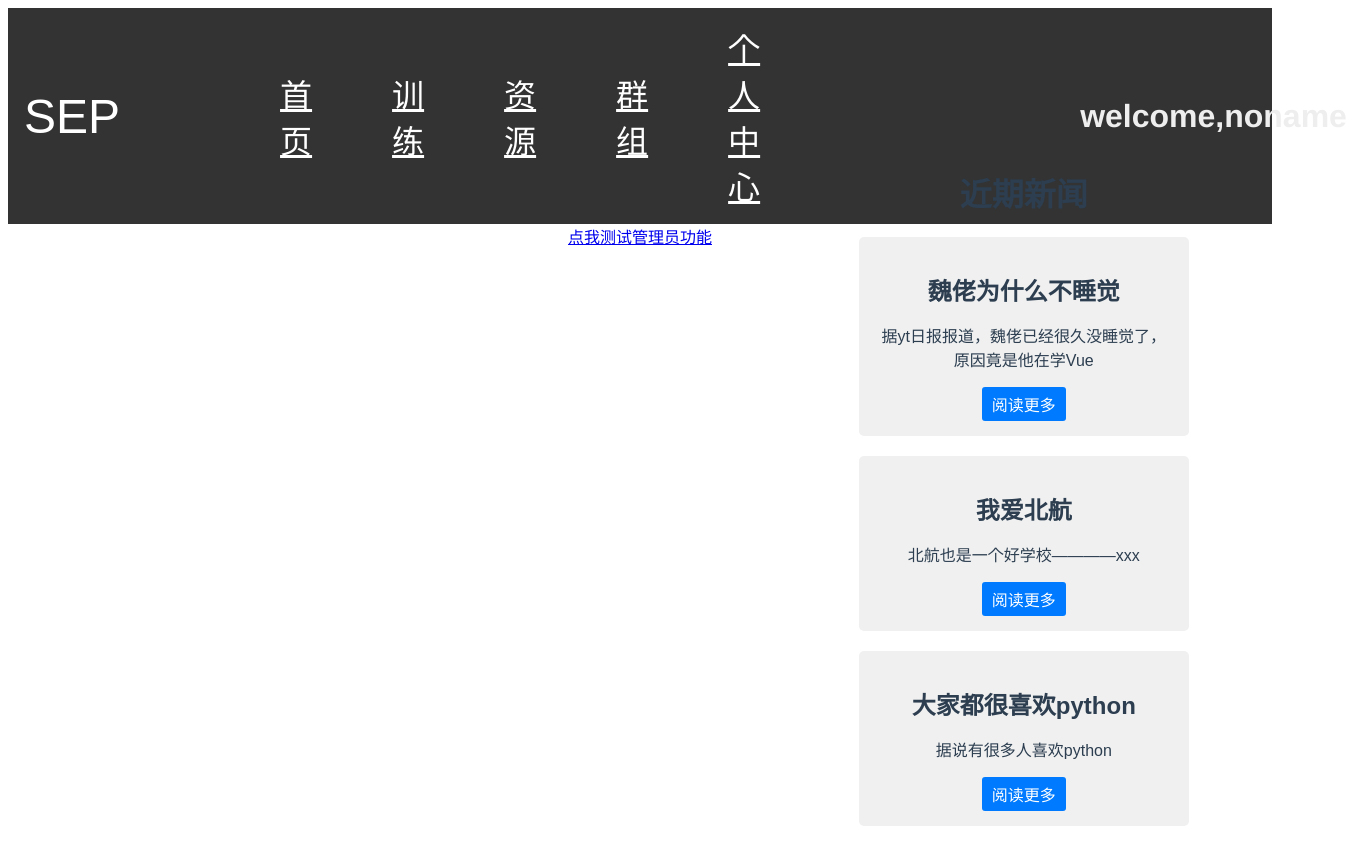
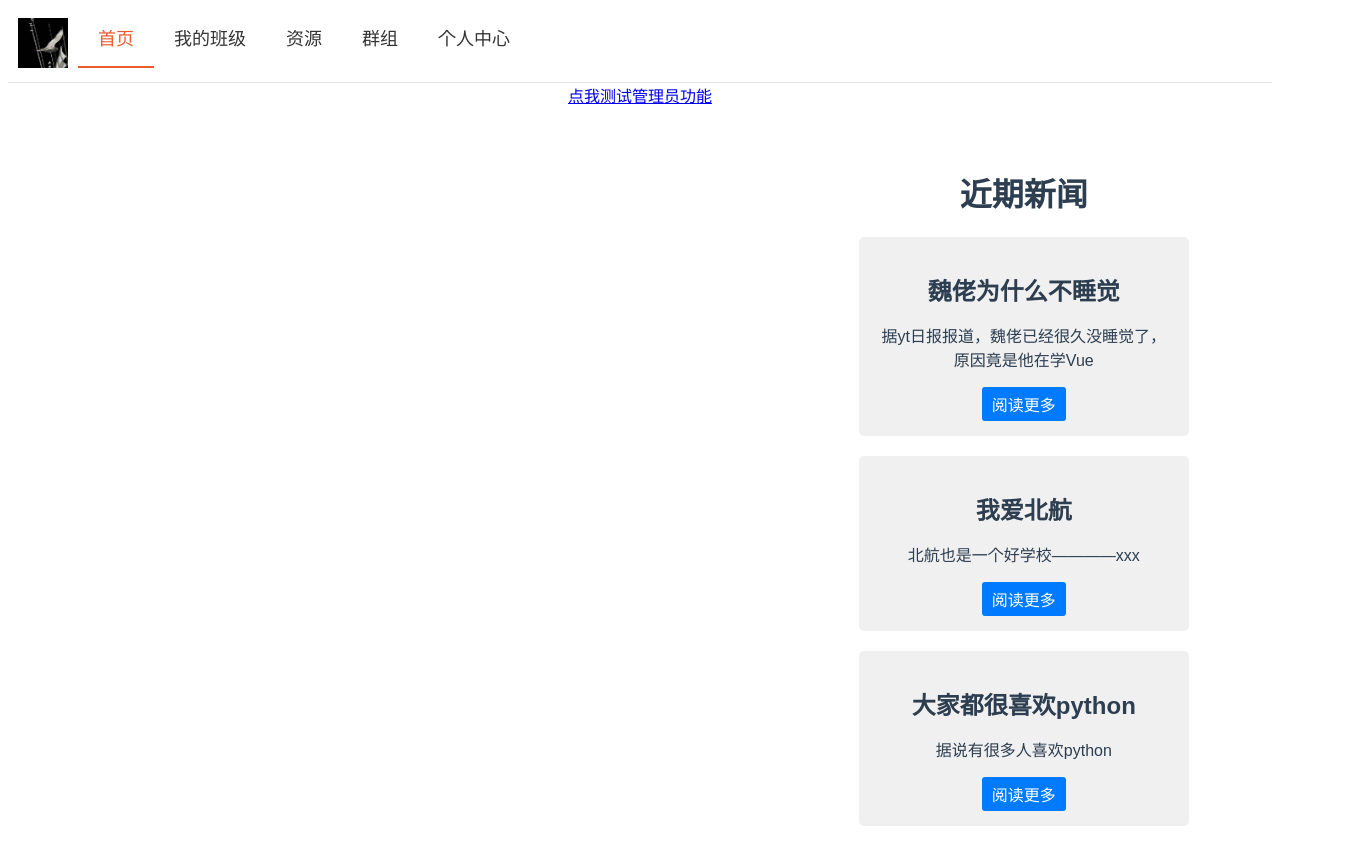
Before and after one commit to zhangyitonggg/ASEPT, a Vue app in the folder frontend/: page /home in a window 1280 px wide. Shown: the whole page, 1347 px wide, since content can reach past the window. Built offline with nearby package versions, Linux system fonts and the light colour scheme.

Commit message:
更新导航栏

```diff
--- a/frontend/src/components/Header.vue
+++ b/frontend/src/components/Header.vue
@@ -1,75 +1,76 @@
 <template>
-    <nav class="header">
-      <div class="header-menu">
-        <div class="header-start">
-          <div class="header-logo-text">SEP</div>
-          <a class="header-item-first" href="/home">首页</a> <!-- 能力形象化 + 新闻 + 前几次登录时间？ -->
-          <a class="header-item" href="/exercise">训练</a>  <!-- 刷题，可以根据难度、题目类型、科目等；训练时可以将题目加入某个问题组；举报题目；全局搜索题目？ -->
-          <a class="header-item" href="/resources">资源</a> <!-- 对自己的所有问题组进行管理（包括新建加删除加移除其中的某个题目）；上传题目；将某个问题组分享给某个已加入的用户组-->
-          <a class="header-item" href="/groups">群组</a> <!-- 搜索公开的用户组；创建用户组（可以设置为任何人可以加入或者通过密码假如；加入用户组；退出用户组）-->
-          <a class="header-item" href="/mine">个人中心</a> <!-- 退出账号；修改密码：修改头像；上传题目数目；等级（通过上传题目数目+正确率+答题数确定？）-->
-          <h1 class="mortor">welcome,{{$store.state.uname}}</h1>
+  <!-- 能力形象化 + 新闻 + 前几次登录时间？ -->
+  <!-- 刷题，可以根据难度、题目类型、科目等；训练时可以将题目加入某个问题组；举报题目；全局搜索题目？ -->
+  <!-- 对自己的所有问题组进行管理（包括新建加删除加移除其中的某个题目）；上传题目；将某个问题组分享给某个已加入的用户组-->
+  <!-- 搜索公开的用户组；创建用户组（可以设置为任何人可以加入或者通过密码假如；加入用户组；退出用户组）-->
+  <!-- 退出账号；修改密码：修改头像；上传题目数目；等级（通过上传题目数目+正确率+答题数确定？）-->
+  <div class="header">
+    <div class="img">
+      <img src="../assets/logo.png" alt="">
     </div>
+    <el-menu
+      :default-active="this.$route.path"
+      class="el-menu-demo"
+      mode="horizontal"
+      @select="handleSelect"
+      router
+      background-color="#fff"
+      text-color="#333"
+      active-text-color="#0084ff"
+      style="flex:1"
+    >
+      <el-menu-item v-for="(item, i) in navList" :key="i" :index="item.name">
+        <template slot="title">
+          <span> {{ item.navItem }}</span>
+        </template>
+      </el-menu-item>
+    </el-menu>
   </div>
-    </nav>
 </template>
-
 
 <script>
 export default {
     data() {
     return {
-        activeName: 'second'
-      };
+        navList:[
+            {name:'/home', navItem:'首页'},
+            {name:'/exercise',navItem:'我的班级'},
+            {name:'/resources',navItem:'资源'},
+            {name:'/groups',navItem:'群组'},
+            {name:'/mine',navItem:'个人中心'},
+        ]
+    }
   },
   methods: {
-      handleClick(tab, event) {
-        console.log(tab, event);
+    handleSelect(key, keyPath) {
       }
   }
-  };
-</script>
-<script>
-    export default {
-    name: 'Header',
-    };
+}
 </script>
 
-<style scoped>
-    .mortor {
-        font-size: 2rem;
-        color: #eee;
-        margin-left: 20rem;
+<style>
+.el-menu-item{
+  font-size: 18px !important;
 }
-    .header {
-        background-color: #333;
-        color: #fff;
-        padding: 1rem;
+.el-menu-item.is-active {
+    color: #ea5b2c !important;
+    font-size: 18px !important;
 }
-    .header-logo-text {
-        font-size: 3rem;
-        color:#fff;
-        font-family: 'Arial', sans-serif;
-    }
-    .header-item-first {
-        font-size: 2rem;
-        color: #fff;
-        margin-left: 10rem;
-    }
-    .header-item {
-        font-size: 2rem;
-        color: #fff;
-        margin-left: 5rem;
-    }
-    .header-menu {
-        display: flex;
-        align-items: center;
-    }
-    .header-start {
-        display: flex;
-        align-items: center;
-    }
-    .header-item:hover {
-        text-decoration: underline;
+.el-menu--horizontal>.el-menu-item.is-active {
+  border-bottom: 2px solid #ea5b2c !important;
 }
 </style>
+<style scoped>
+.header {
+  display: flex;
+  width: 100%;
+  .img {
+    background: #ffffff;
+    border-bottom: solid 1px #e6e6e6;
+    img {
+      height:50px;
+      padding:10px;
+    }
+  }
+}
+</style>
--- /dev/null
+++ b/frontend/src/components/Header2.vue
@@ -0,0 +1,76 @@
+
+<template>
+    <nav class="header">
+      <div class="header-menu">
+        <div class="header-start">
+          <div class="header-logo-text">SEP</div>
+          <a class="header-item-first" href="/home">首页</a> <!-- 能力形象化 + 新闻 + 前几次登录时间？ -->
+          <a class="header-item" href="/exercise">训练</a>  <!-- 刷题，可以根据难度、题目类型、科目等；训练时可以将题目加入某个问题组；举报题目；全局搜索题目？ -->
+          <a class="header-item" href="/resources">资源</a> <!-- 对自己的所有问题组进行管理（包括新建加删除加移除其中的某个题目）；上传题目；将某个问题组分享给某个已加入的用户组-->
+          <a class="header-item" href="/groups">群组</a> <!-- 搜索公开的用户组；创建用户组（可以设置为任何人可以加入或者通过密码假如；加入用户组；退出用户组）-->
+          <a class="header-item" href="/mine">个人中心</a> <!-- 退出账号；修改密码：修改头像；上传题目数目；等级（通过上传题目数目+正确率+答题数确定？）-->
+          <h1 class="mortor">welcome,{{$store.state.uname}}</h1>
+        </div>
+      </div>
+    </nav>
+</template>
+
+
+<script>
+  export default {
+    data() {
+      return {
+        activeName: 'second'
+      };
+    },
+    methods: {
+      handleClick(tab, event) {
+        console.log(tab, event);
+      }
+    }
+  };
+</script>
+<script>
+    export default {
+    name: 'Header',
+    };
+</script>
+
+<style scoped>
+    .mortor {
+        font-size: 2rem;
+        color: #eee;
+        margin-left: 20rem;
+    }
+    .header {
+        background-color: #333;
+        color: #fff;
+        padding: 1rem;
+    }
+    .header-logo-text {
+        font-size: 3rem;
+        color:#fff;
+        font-family: 'Arial', sans-serif;
+    }
+    .header-item-first {
+        font-size: 2rem;
+        color: #fff;
+        margin-left: 10rem;
+    }
+    .header-item {
+        font-size: 2rem;
+        color: #fff;
+        margin-left: 5rem;
+    }
+    .header-menu {
+        display: flex;
+        align-items: center;
+    }
+    .header-start {
+        display: flex;
+        align-items: center;
+    }
+    .header-item:hover {
+        text-decoration: underline;
+    }
+</style>
```
Lines whose indentation alone changed are shown as unchanged.
